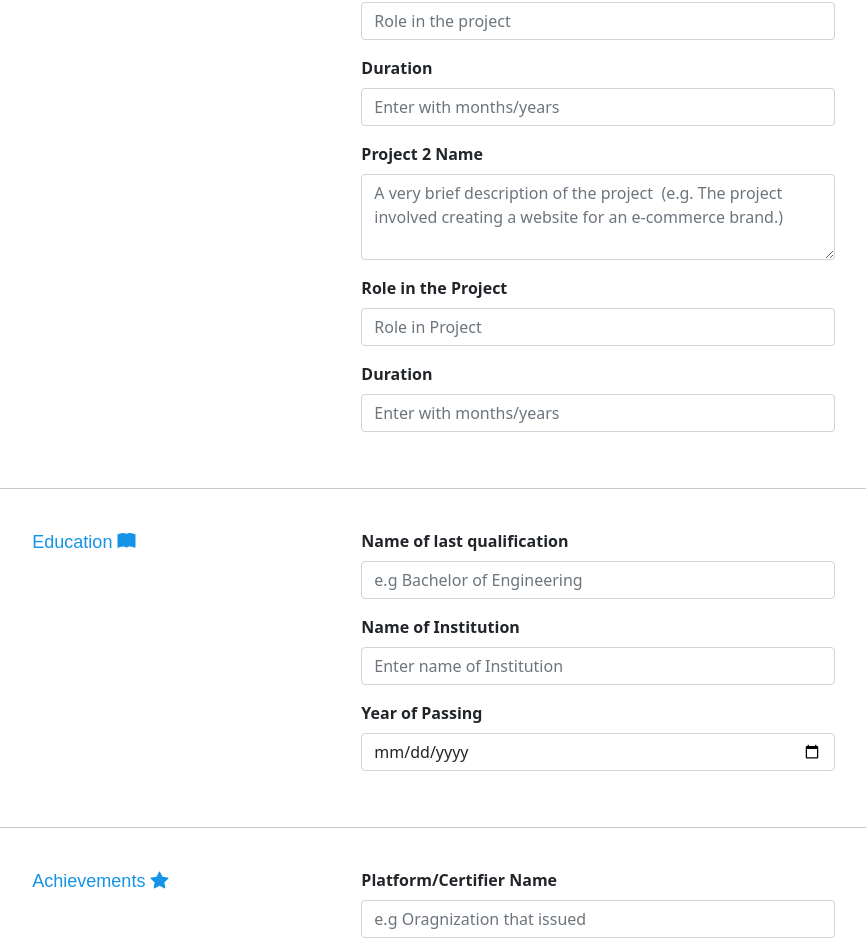
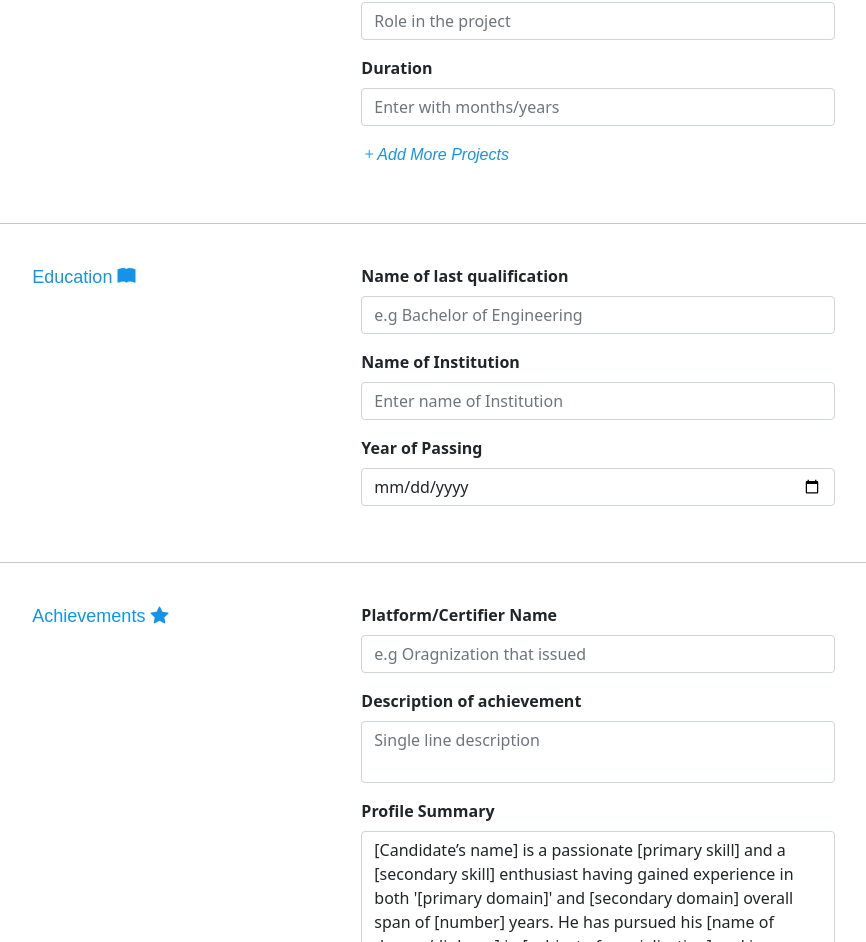
Before and after one commit to Kriti-coditas/Coditas-Form-template, an Angular app: page /employeeForm in a window 1280 px wide. Shown: the part 945-1887 px from the top of the page, without its empty margins (201-1067 px from the left). Built offline with nearby package versions, Linux system fonts and the light colour scheme.

Commit message:
Date:22 Commit: after adding add Projects

```diff
--- a/src/app/form-template/form-template.component.css
+++ b/src/app/form-template/form-template.component.css
@@ -36,6 +36,9 @@ div>label {
   font-family: sans-serif;
   font-size: large;
 }
+textarea{
+  resize: none;
+}
 
 .hiddenFormContent {
   display: none;
@@ -48,17 +51,27 @@ div>label {
 .headingStyle {
   font-weight: bolder;
 }
+.bi-plus{
+  color: hwb(204 8% 9%) ;
+  size: 30px;
+  font-weight: medium;
+  font-family: sans-serif;
+}
 
 @media print {
 
   input[type=text],
   textarea {
+    resize: none;
     display: inline-block;
     border: none;
   }
 
   .hiddenFormContent {
     display: inline-block;
+  }
+  .hideAddMoreProjects{
+    display: none;
   }
 
   .hideProfileSummaryOnPrint {
@@ -82,6 +95,7 @@ div>label {
   }
 
   .page-break {
+    /* margin-top: 50px; */
     display: block;
     page-break-before: always;
   }
@@ -91,9 +105,4 @@ div>label {
     margin-bottom: 0px;
   }
 
-  @page {
-    size: auto;
-    margin: 0;
-  }
-
 }
--- a/src/app/form-template/form-template.component.html
+++ b/src/app/form-template/form-template.component.html
@@ -120,6 +120,7 @@
                                 formControlName="projOneDuration">
                         </div>
                     </div>
+                    <div *ngIf="addMoreProjects">
                         <div class="form-group">
                             <label class="control-label col-sm-4" for="projectNameTwo">Project 2 Name</label>
                             <div class="col-sm-10">
@@ -131,8 +132,8 @@
                         <div class="form-group">
                             <label class="control-label col-lg-4" for="roleInProjectTwo">Role in the Project</label>
                             <div class="col-sm-10">
-                            <input type="text" class="form-control" id="roleInProjectTwo" placeholder="Role in Project"
-                                autocomplete="off" formControlName="roleInProjectTwo">
+                                <input type="text" class="form-control" id="roleInProjectTwo"
+                                    placeholder="Role in Project" autocomplete="off" formControlName="roleInProjectTwo">
                             </div>
                         </div>
                         <div class="form-group">
@@ -142,6 +143,10 @@
                                     placeholder="Enter with months/years" autocomplete="off"
                                     formControlName="projTwoDuration">
                             </div>
+                        </div>
+                    </div>
+                    <div class="form-group col-lg-7 hideAddMoreProjects">
+                        <i class="bi bi-plus" (click)="onAddMoreProject()">Add More Projects</i>
                     </div>
                 </div>
             </div>
--- a/src/app/form-template/form-template.component.ts
+++ b/src/app/form-template/form-template.component.ts
@@ -11,6 +11,8 @@ export class FormTemplateComponent implements OnInit {
   candidateDesignation!: string;
   profileSummaryInPara: string = "[Candidate’s name] is a passionate [primary skill] and a [secondary skill] enthusiast having gained experience in both '[primary domain]' and [secondary domain] overall span of [number] years. He has pursued his [name of degree/diploma] in [subject of specialization] and is currently working as a [designation] at Coditas.";
   errorMessage: string = "";
+  addMoreProjects: Boolean = false;
+  countProjects: number = 1;
   profileForm!: FormGroup;
   ngOnInit() {
     this.profileForm = this.formBuilder.group({
@@ -32,12 +34,19 @@ export class FormTemplateComponent implements OnInit {
       yearOfPassing: ['', Validators.required],
       certifierName: [''],
       achievementDescr: [''],
-      profileSummary: ['']
+      profileSummary: [''],
+      // projects:[''],
+      //projects: this.formBuilder.array([]),
     });
+  }
+  onAddMoreProject() {
+    // this.countProjects+=1;
+    this.addMoreProjects = true;
+    console.log("add more projects");
   }
   checkRequiredFields() {
     // console.log("Inside checkRequiredFields");
-    if (!this.profileForm.value.fullName || !this.profileForm.value.profession || !this.profileForm.value.profileSummary) {
+    if (this.candidateName !== "" || this.candidateDesignation !== "" || !this.profileSummaryInPara) {
       this.errorMessage = "Please fill all the Mandatory fields to Print"
     } else {
       this.errorMessage = "";
@@ -47,6 +56,8 @@ export class FormTemplateComponent implements OnInit {
     window.print();
   }
   onReset() {
+    this.errorMessage = "";
+    this.addMoreProjects = false;
     var onResetProfileSummary = document.getElementById('profileSummary');
     const el = document.querySelector('button');
     if (onResetProfileSummary != null) {
```
Lines whose indentation alone changed are shown as unchanged.
